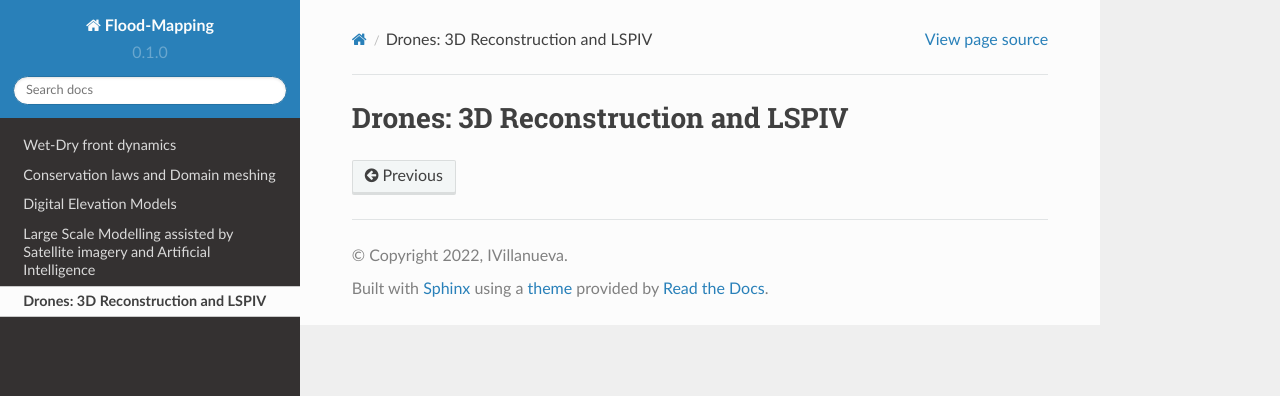
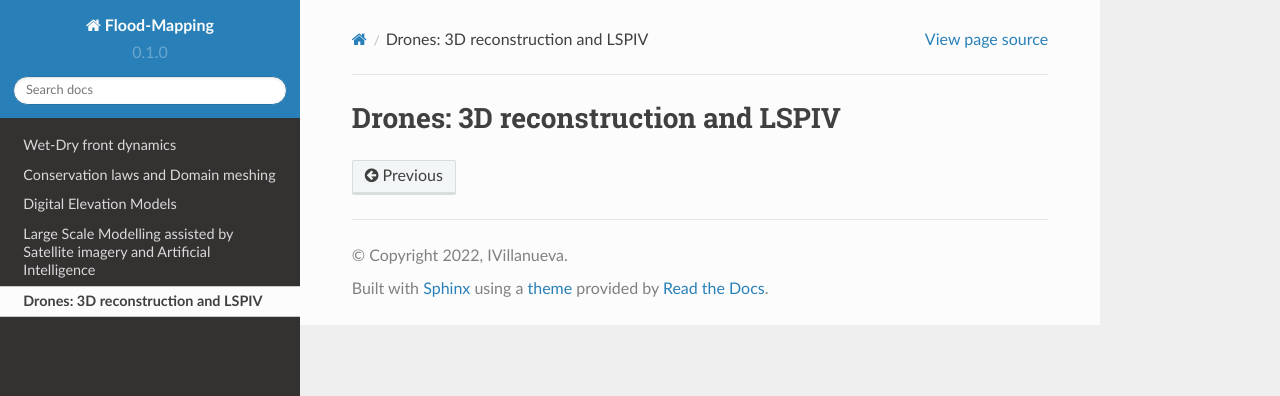
Before and after one commit to ivillamadrid/FloodMapping, a Sphinx documentation site: the page built from docs/source/drones.rst, in a window 1280 px wide. Shown: the top 396 px of the page. Built offline with Sphinx 7.4.7 and the Read the Docs theme 2.0.0, drawn with Linux system fonts in a browser that asks for light colours.

```diff
--- a/docs/source/drones.rst
+++ b/docs/source/drones.rst
@@ -1,2 +1,2 @@
-Drones: 3D Reconstruction and LSPIV
+Drones: 3D reconstruction and LSPIV
 ====================================
```
